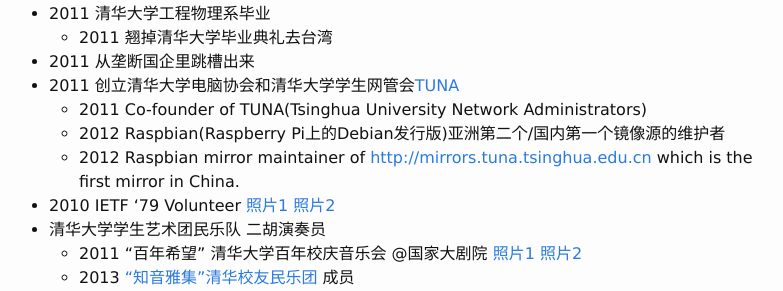
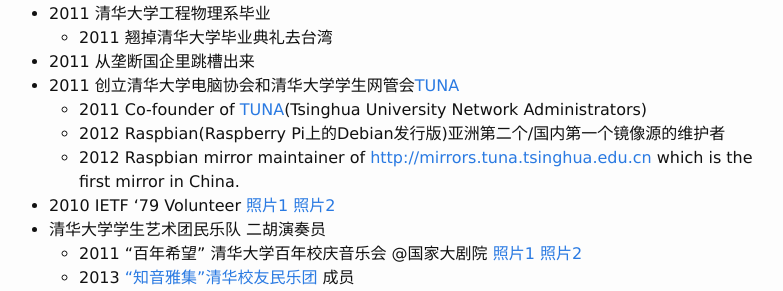
Before and after one commit to scateu/scateu.github.io, a Jekyll site: the page built from _pages/01-about.md, in a window 1280 px wide and 900 px high, scrolled down 1898 px. Shown: the part 160-451 px from the top of the window, without its empty margins (251-1034 px from the left). Built offline with Jekyll 4.4.1, drawn with Linux system fonts in a browser that asks for light colours; comment, search, counter and statistics services are not loaded; some of the changed lines change nothing that is shown.

Commit message:
Sat Jun 15 10:35:52 CST 2019

```diff
--- a/_pages/01-about.md
+++ b/_pages/01-about.md
@@ -84,7 +84,7 @@
    - 2011 翘掉清华大学毕业典礼去台湾
  * 2011 从垄断国企里跳槽出来
  * 2011 创立清华大学电脑协会和清华大学学生网管会[TUNA](http://tuna.tsinghua.edu.cn)
-   - 2011 Co-founder of TUNA(Tsinghua University Network Administrators)
+   - 2011 Co-founder of [TUNA](https://groups.google.com/forum/#!topic/tunet_admin/US9QZ6fw3t0)(Tsinghua University Network Administrators)
    - 2012 Raspbian(Raspberry Pi上的Debian发行版)亚洲第二个/国内第一个镜像源的维护者
    - 2012 Raspbian mirror maintainer of <http://mirrors.tuna.tsinghua.edu.cn> which is the first mirror in China.
  * 2010 IETF '79 Volunteer [照片1]({{ site.imageurl }}/ietf_1.jpg)  [照片2]({{ site.imageurl }}/ietf_2.jpg)
```
Also changed, not shown: _drafts/iOS-VPN-On.md (deleted).
